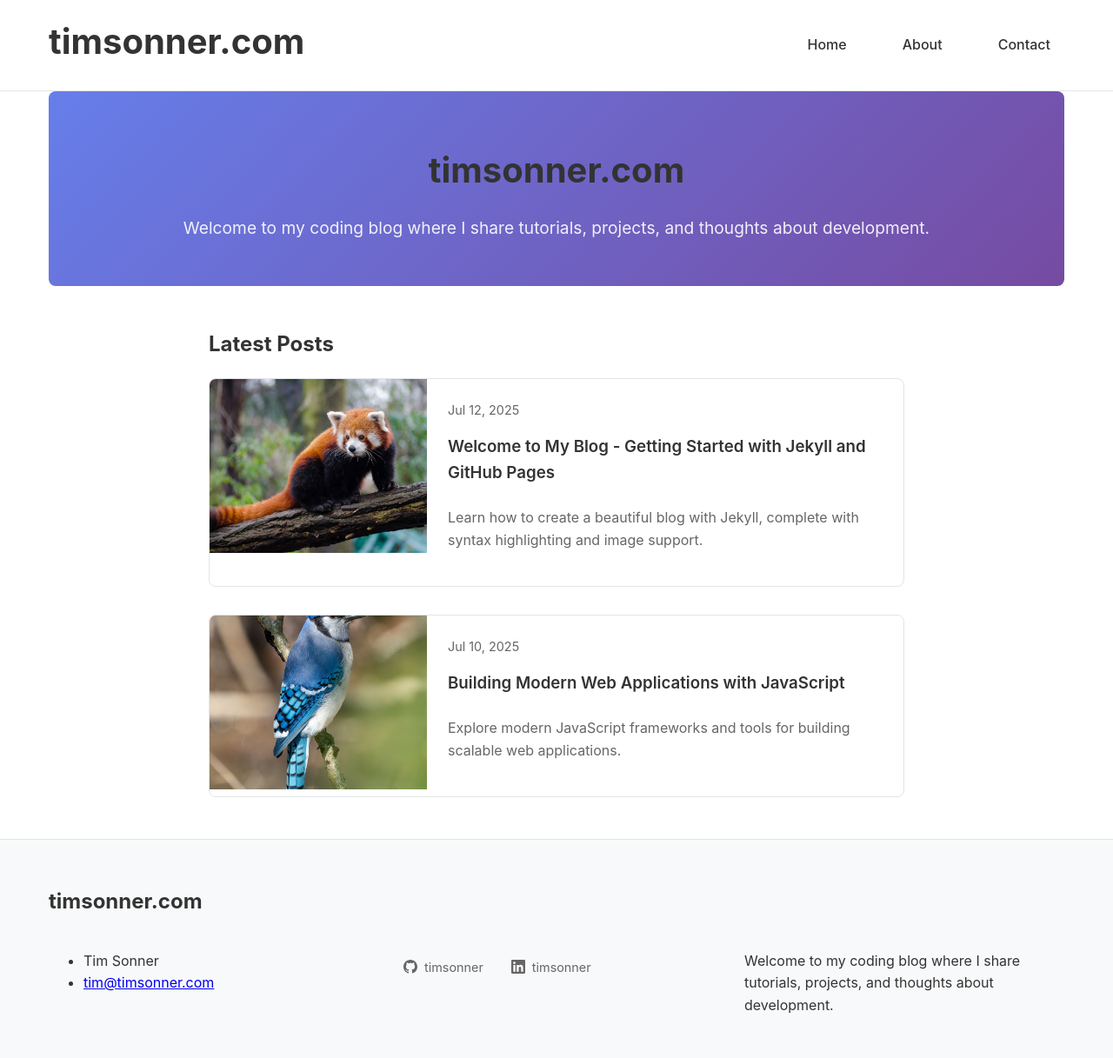
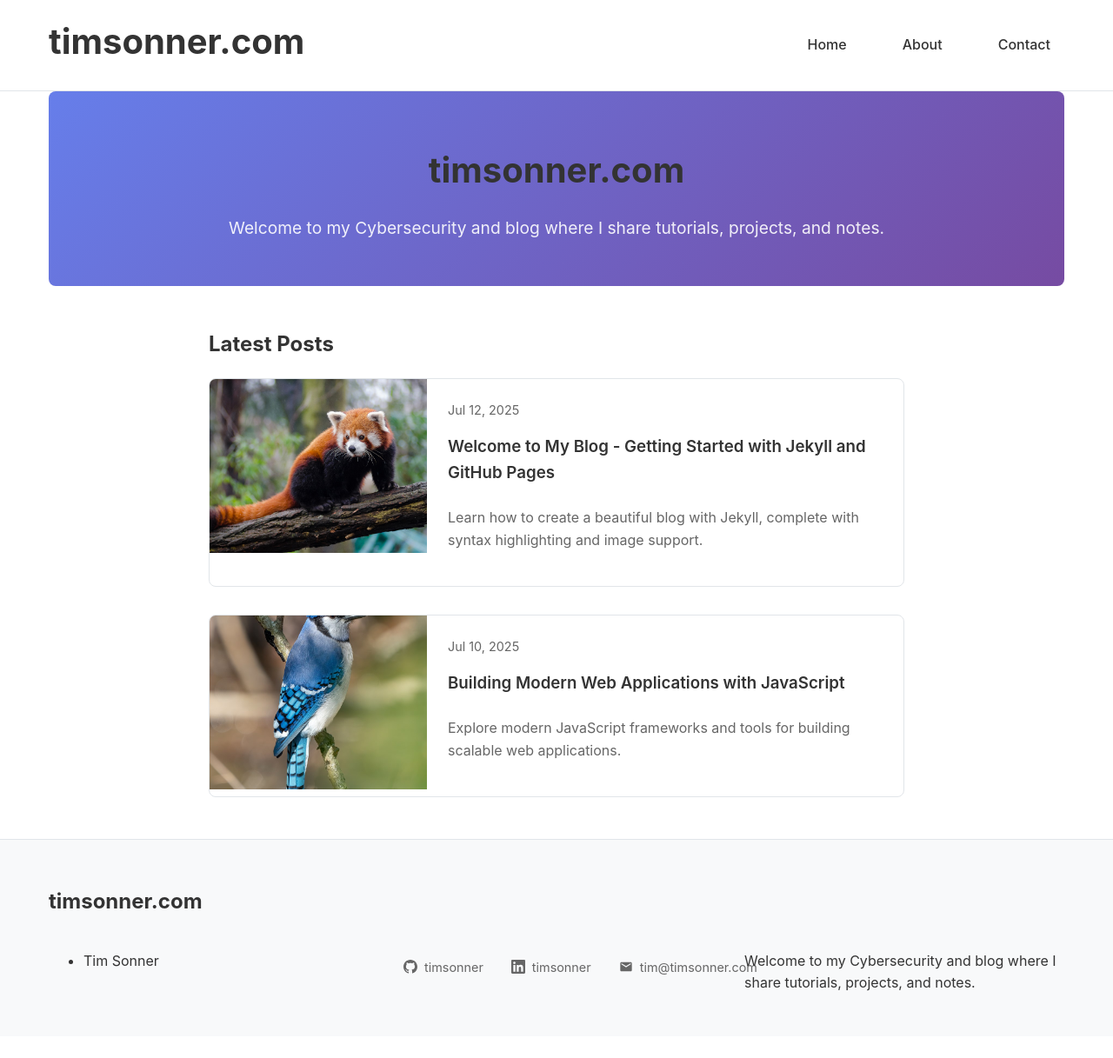
Before and after one commit to timsonner/timsonner.github.io, a Jekyll site: the page built from index.html, in a window 1280 px wide. Shown: the whole page at 87% size. Built offline with Jekyll 4.4.1, drawn with Linux system fonts in a browser that asks for light colours; after the commit the page ends 1192 px from its top, so only the background shows below that.

Commit message:
update social, remove email from footer

```diff
--- a/_config.yml
+++ b/_config.yml
@@ -1,5 +1,5 @@
 title: timsonner.com
-description: Welcome to my coding blog where I share tutorials, projects, and thoughts about development.
+description: Welcome to my Cybersecurity and blog where I share tutorials, projects, and notes.
 baseurl: ""
 url: "https://timsonner.github.io"
 
--- a/_includes/footer.html
+++ b/_includes/footer.html
@@ -15,9 +15,6 @@
               {{ site.title | escape }}
             {%- endif -%}
             </li>
-            {%- if site.author.email -%}
-            <li><a class="u-email" href="mailto:{{ site.author.email }}">{{ site.author.email }}</a></li>
-            {%- endif -%}
         </ul>
       </div>
 
--- a/_includes/social.html
+++ b/_includes/social.html
@@ -11,4 +11,10 @@
     </svg>
     <span class="username">timsonner</span>
   </a></li>
+  <li><a href="mailto:tim@timsonner.com" title="Email">
+    <svg class="svg-icon" width="16" height="16" viewBox="0 0 24 24">
+      <path fill="currentColor" d="M20 4H4c-1.1 0-1.99.9-1.99 2L2 18c0 1.1.89 2 2 2h16c1.1 0 2-.9 2-2V6c0-1.1-.9-2-2-2zm0 4l-8 5-8-5V6l8 5 8-5v2z"/>
+    </svg>
+    <span class="username">tim@timsonner.com</span>
+  </a></li>
 </ul>
--- a/index.html
+++ b/index.html
@@ -6,7 +6,7 @@ title: Home
 <div class="home">
   <div class="hero-section">
     <h1 class="site-title">{{ site.title | default: "timsonner.com" }}</h1>
-    <p class="site-description">{{ site.description | default: "Welcome to my blog" }}</p>
+    <p class="site-description">{{ site.description | default: "timsonner.com" }}</p>
   </div>
 
   <div class="posts-section">
```
